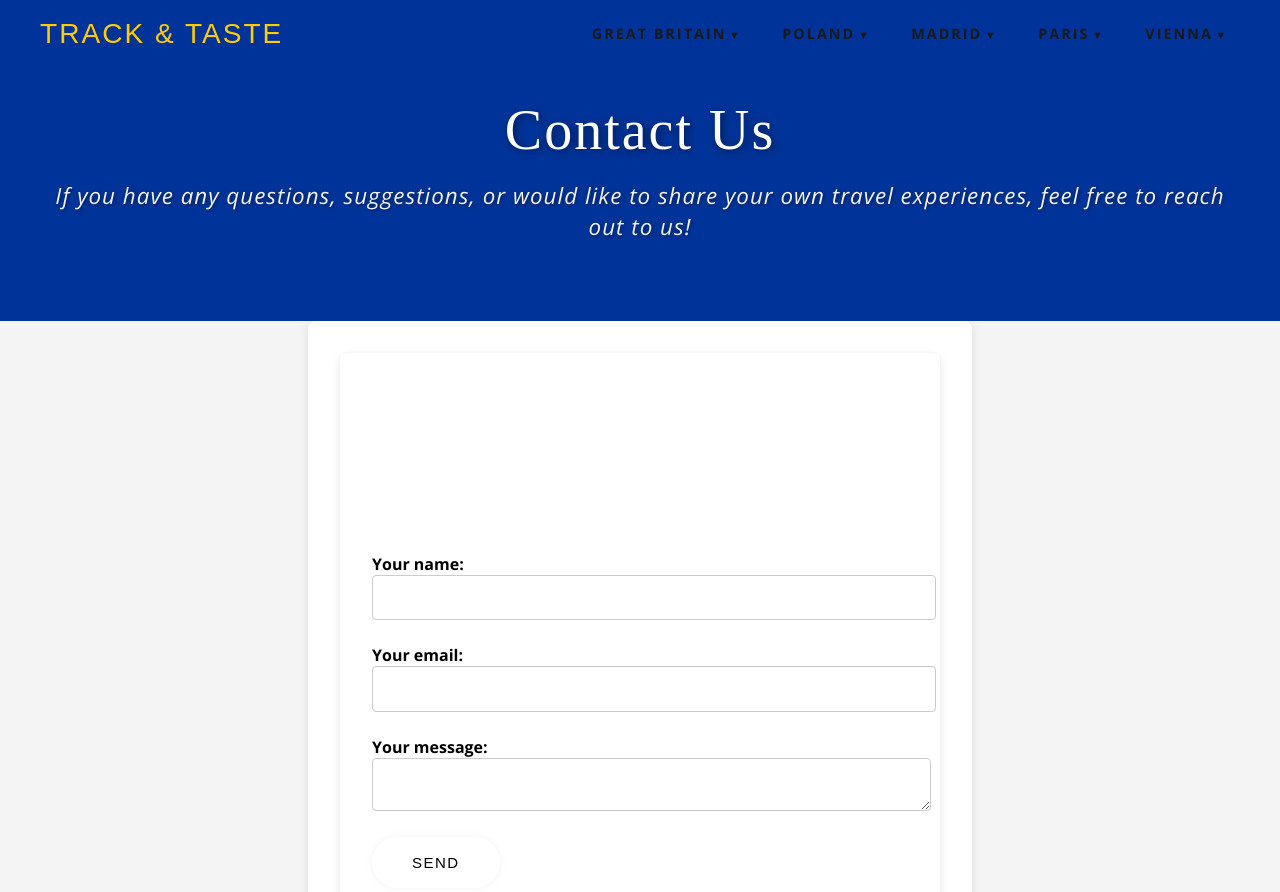
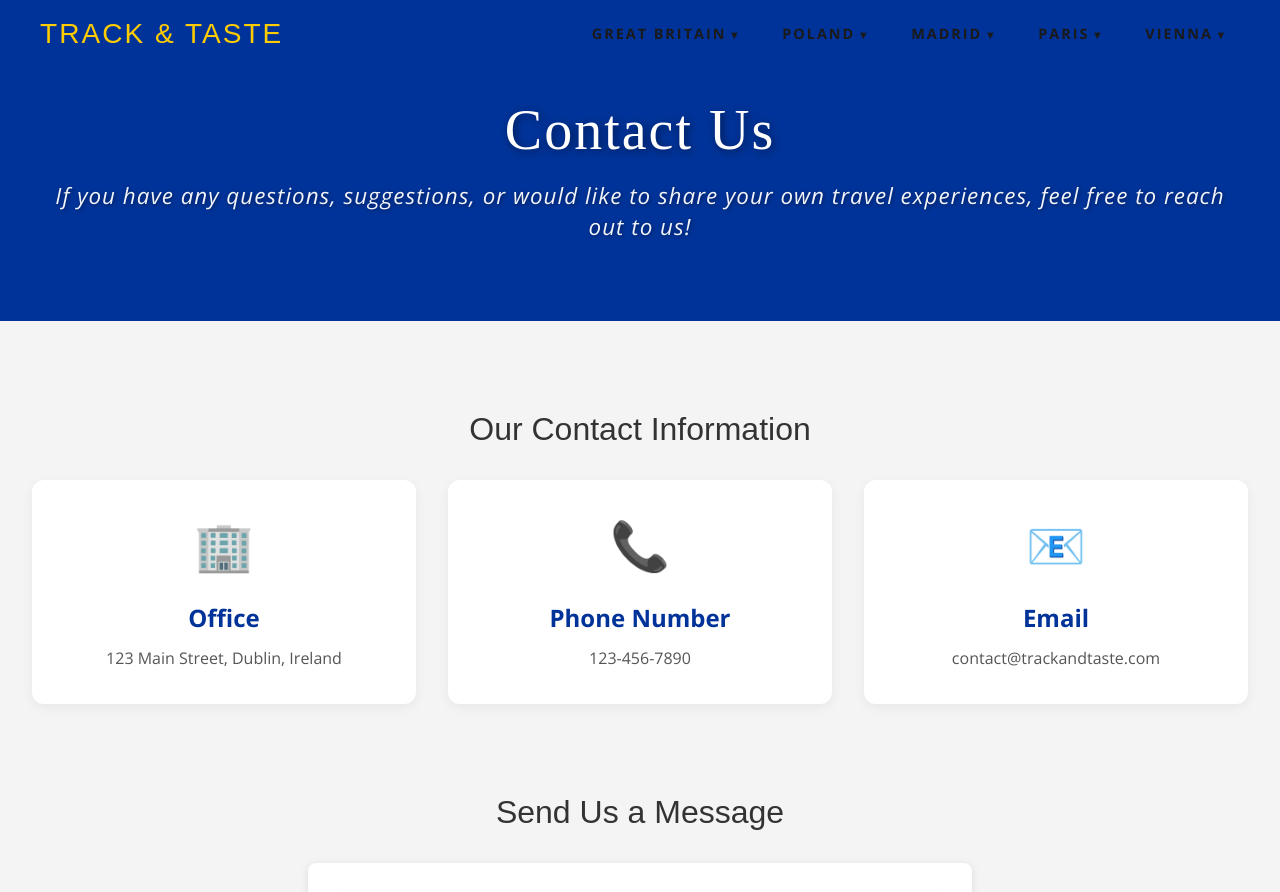
Before and after one commit to ItsXyzzy/CSC1061-Group-Project, a plain HTML site: page contact.html in a window 1280 px wide. Shown: the top 892 px of the page. Drawn offline with nearby package versions, Linux system fonts and the light colour scheme; a web font is replaced by a local one.

Commit message:
Add files via upload

```diff
--- a/CSS/style.css
+++ b/CSS/style.css
@@ -817,8 +817,7 @@ footer a {
 form {
   max-width: 600px;
   margin: 0 auto;
-  padding-bottom: 200px;
-  padding-top: 200px;
+  padding-bottom: 50px;
   background: #fff;
   border-radius: 8px;
   box-shadow: 0 2px 8px rgba(0, 0, 0, 0.1);
@@ -852,6 +851,14 @@ form button {
   box-shadow: 0 2px 8px rgba(0, 0, 0, 0.1);
 }
 
+.contact-heading {
+  text-align: center;
+  margin-bottom: 1em;
+  font-family: 'Momo Trust Display', sans-serif;
+  font-weight: 400;
+  font-size: 2em;
+  color: #333;
+}
 /* ============================================
    FEATURES SECTION (Why Interrail?)
    ============================================ */
--- a/contact.html
+++ b/contact.html
@@ -76,6 +76,27 @@
         <h2>If you have any questions, suggestions, or would like to share your own travel experiences, feel free to
             reach out to us!</h2>
     </header>
+        <section class="about" id="start">
+            <h2>Our Contact Information</h2>
+        <div class="features-grid">
+            <div class="feature-item">
+                <div class="feature-icon">🏢</div>
+                <h3>Office</h3>
+                <p>123 Main Street, Dublin, Ireland</p>
+            </div>
+            <div class="feature-item">
+                <div class="feature-icon">📞</div>
+                <h3>Phone Number</h3>
+                <p>123-456-7890</p>
+            </div>
+            <div class="feature-item">
+                <div class="feature-icon">📧</div>
+                <h3>Email</h3>
+                <p>contact@trackandtaste.com</p>
+            </div>
+        </div>
+    </section>
+    <h2 class="contact-heading">Send Us a Message</h2>
     <div class="contact-form">
     <form action="https://formspree.io/f/xldvwqlp" method="POST">
         <label>
```
Also changed, not shown: index.html (+8 -2 lines).
